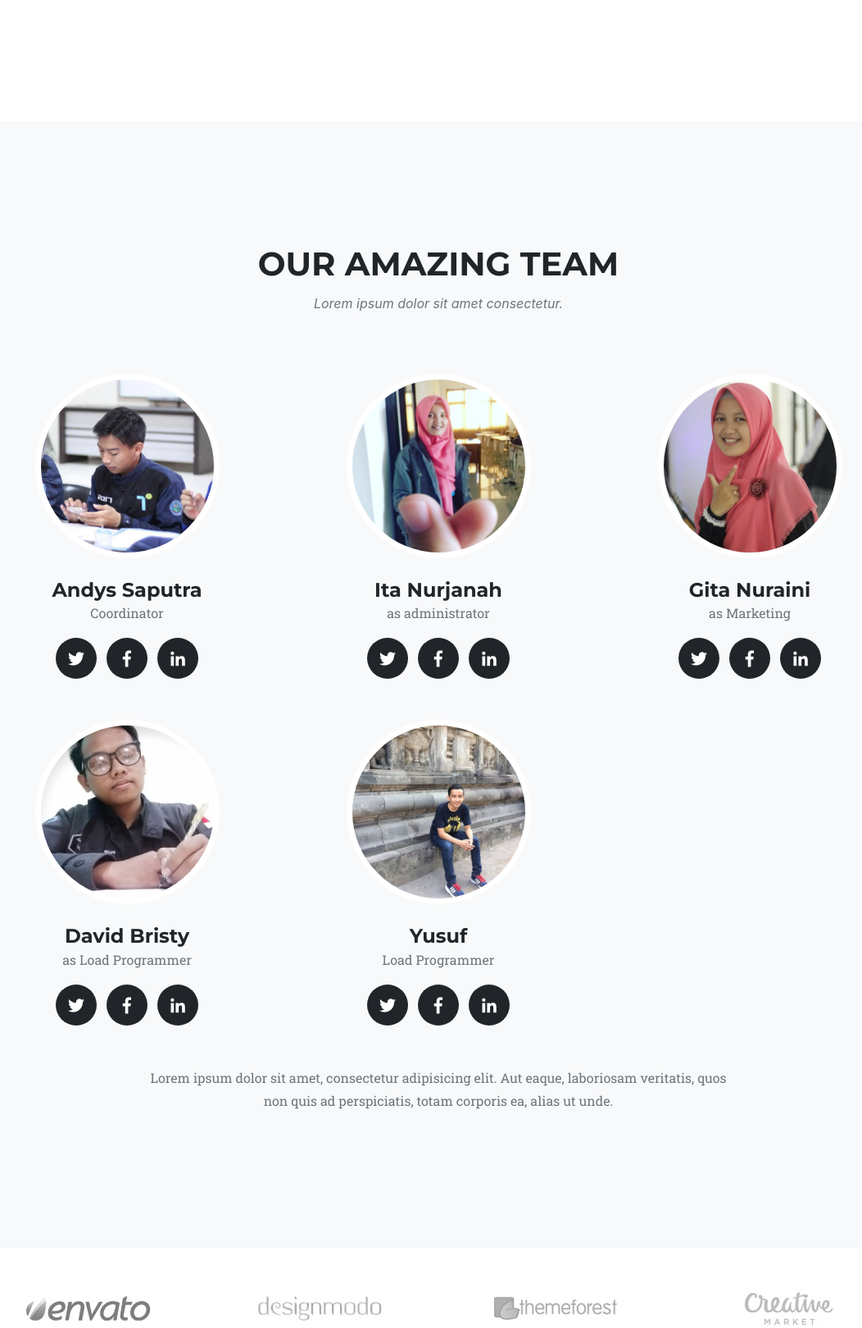
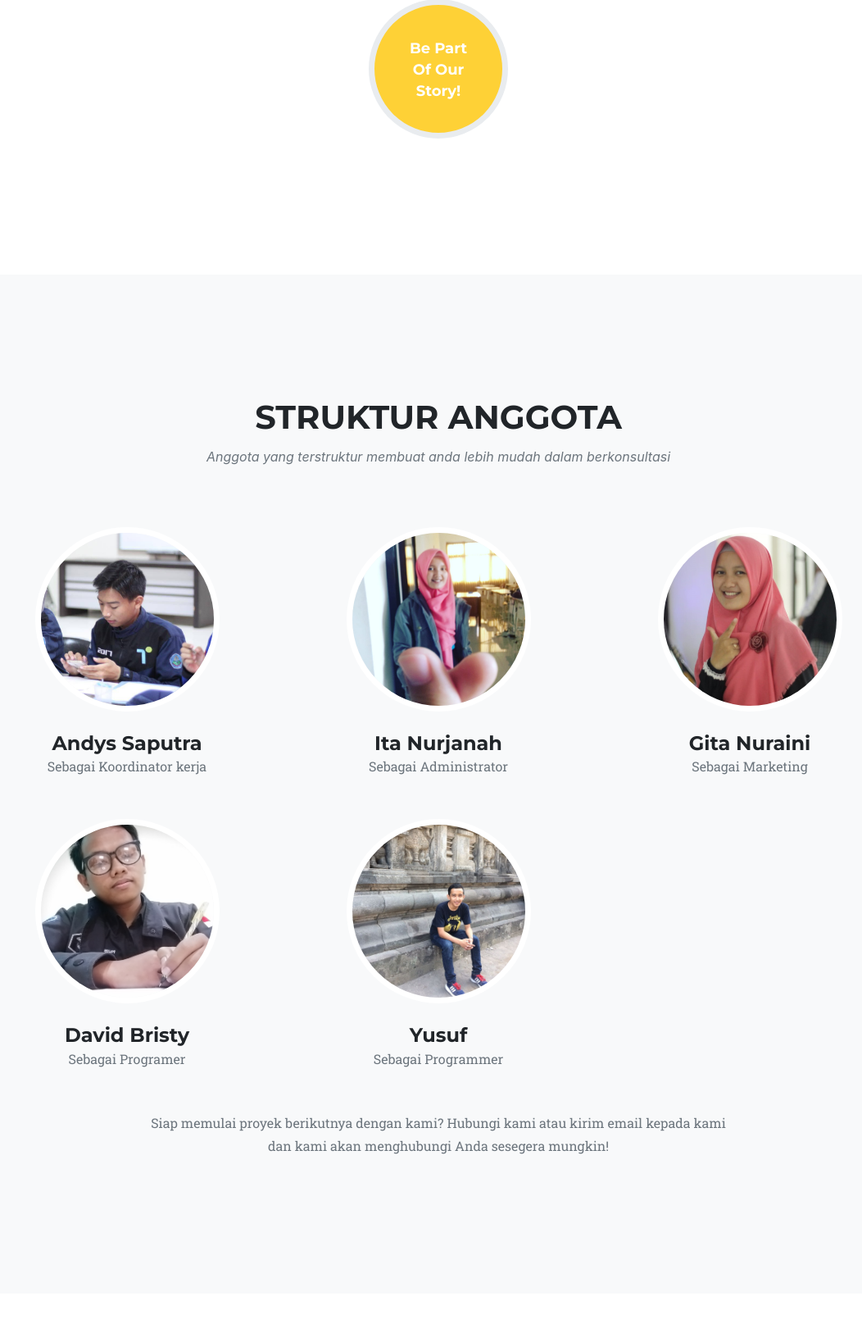
Before and after one commit to nurjanahita39/technoprofil, a CodeIgniter app: page /database/index.php/profil/index in a window 1280 px wide. Shown: the part 4686-6306 px from the top of the page at 82% size, without its empty margins (105-1157 px from the left). Run offline with CodeIgniter, Linux system fonts and the light colour scheme; some libraries are stand-ins or nearby versions; some web fonts are replaced.

Commit message:
editinng content

```diff
--- a/application/views/profil/contact.php
+++ b/application/views/profil/contact.php
@@ -4,7 +4,7 @@
         <div class="row">
           <div class="col-lg-12 text-center">
             <h2 class="section-heading text-uppercase">contact</h2>
-            <h3 class="section-subheading text-muted">Lorem ipsum dolor sit amet consectetur.</h3>
+            <h3 class="section-subheading text-muted">Isi kolom identitas dan pesan dibawah ini ! </h3>
           </div>
         </div>
         <div class="row">
@@ -34,7 +34,7 @@
                 <div class="clearfix"></div>
                 <div class="col-lg-12 text-center">
                   <div id="success"></div>
-                  <button id="sendMessageButton" class="btn btn-primary btn-xl text-uppercase" type="submit">Send Message</button>
+                  <button id="sendMessageButton" class="btn btn-primary btn-xl text-uppercase" type="submit">Kirim</button>
                 </div>
               </div>
             </form>
--- a/application/views/profil/footer.php
+++ b/application/views/profil/footer.php
@@ -5,7 +5,7 @@
       <div class="container">
         <div class="row">
           <div class="col-md-4">
-            <span class="copyright">Copyright &copy; Your Website 2018</span>
+            <span class="copyright">Copyright &copy; <i>YenilikTechno 2018</i> </span>
           </div>
           <div class="col-md-4">
             <ul class="list-inline social-buttons">
--- a/application/views/profil/header.php
+++ b/application/views/profil/header.php
@@ -11,10 +11,10 @@
     <title>Yenilik | Profil </title>
 
     <!-- Bootstrap core CSS -->
-    <link  rel="stylesheet" href="<?php echo base_url() ?>assets/vendor/bootstrap/css/bootstrap.min.css"/>
+    <link  rel="stylesheet" href="<?php echo base_url() ?>assets/vendor/bootstrap/css/bootstrap.min.css" />
 
     <!-- Custom fonts for this template -->
-    <link rel="stylesheet" type="text/css" href="<?php echo base_url() ?>assets/vendor/fontawesome-free/css/all.min.css" />
+    <link rel="stylesheet" type="text/css" href="<?php echo base_url() ?>assets/vendor/fontawesome-free/css/all.css" />
     <link href="https://fonts.googleapis.com/css?family=Montserrat:400,700" rel="stylesheet" type="text/css">
     <link href='https://fonts.googleapis.com/css?family=Kaushan+Script' rel='stylesheet' type='text/css'>
     <link href='https://fonts.googleapis.com/css?family=Droid+Serif:400,700,400italic,700italic' rel='stylesheet' type='text/css'>
@@ -23,6 +23,7 @@
     <!-- Custom styles for this template -->
     <link rel="stylesheet" href="<?php echo base_url() ?>assets/css/agency.min.css" />
 
+
   </head>
 
   <body id="page-top">
@@ -30,7 +31,7 @@
     <!-- Navigation -->
     <nav class="navbar navbar-expand-lg navbar-dark fixed-top" id="mainNav">
       <div class="container">
-        <a class="navbar-brand js-scroll-trigger" href="#page-top">Yenilik Techcno</a>
+        <a class="navbar-brand js-scroll-trigger" href="#page-top">Yenilik Techno</a>
         <button class="navbar-toggler navbar-toggler-right" type="button" data-toggle="collapse" data-target="#navbarResponsive" aria-controls="navbarResponsive" aria-expanded="false" aria-label="Toggle navigation">
           Menu
           <i class="fas fa-bars"></i>
@@ -61,9 +62,9 @@
     <header class="masthead">
       <div class="container">
         <div class="intro-text">
-          <div class="intro-lead-in">Welcome To Our Site!</div>
-          <div class="intro-heading text-uppercase">coba Source tree</div>
-          <a class="btn btn-primary btn-xl text-uppercase js-scroll-trigger" href="#services">Tell Me More</a>
+          <div class="intro-lead-in">Selamat Datang di halaman resmi kami !</div>
+          <div class="intro-heading text-uppercase">Menawarkan dan Memberi Manfaat </div>
+          <a class="btn btn-primary btn-xl text-uppercase js-scroll-trigger" href="#services">Info Lengkap</a>
         </div>
       </div>
     </header>
--- a/application/views/profil/services.php
+++ b/application/views/profil/services.php
@@ -5,25 +5,25 @@
         <div class="row">
           <div class="col-lg-12 text-center">
             <h2 class="section-heading text-uppercase">Services</h2>
-            <h3 class="section-subheading text-muted">Kami berkomitmen</h3>
+            <h3 class="section-subheading text-muted">Kami berkomitmen dalam melayani, menawarkan dan pembuatan aplikasi</h3>
           </div>
         </div>
         <div class="row text-center">
           <div class="col-md-4">
-            <h4 class="service-heading">Aplikasi Android</h4>
+            <h4 class="service-heading">Aplikasi <i>mobile</i> / Android</h4>
             <img class="img-fluid" src="<?php echo base_url() ?>assets/img/Services/android.png"width="170px" height="170px" alt="">
-            <p class="text-muted">12</p>
+            <p class="text-muted">Aplikasi Android berupa software yang hanya dioperasikan secara individu ataupun aplikasi yang dapat terhubung dengan device ataupun <i>mechine</i> untuk monitoring dan <i>controll</i> </p>
           </div>
           <div class="col-md-4">
             <h4 class="service-heading">Web Design</h4>
              <img class="img-fluid" src="<?php echo base_url() ?>assets/img/Services/web.png"width="170px" height="170px" alt="">
-            <p class="text-muted"></p>
+            <p class="text-muted">Aplikasi berupa Website dan Web <i>mobile</i> yang bisa dijalankan secara <i>online/offline</i> yaitu menggunakan teknologi baru yang dimunculkan oleh google</p>
             <link href="">
           </div>
           <div class="col-md-4">
             <h4 class="service-heading">Aplikasi Dekstop</h4>
              <img class="img-fluid" src="<?php echo base_url() ?>assets/img/Services/dekstop.png"width="170px" height="170px" alt="">
-            <p class="text-muted"></p>
+            <p class="text-muted">Pembuatan apikasi berbasis desktop dengan tampilan yang elegan</p>
           </div>
         </div>
       </div>
--- a/application/views/profil/team.php
+++ b/application/views/profil/team.php
@@ -3,8 +3,8 @@
       <div class="container">
         <div class="row">
           <div class="col-lg-12 text-center">
-            <h2 class="section-heading text-uppercase">Our Amazing Team</h2>
-            <h3 class="section-subheading text-muted">Lorem ipsum dolor sit amet consectetur.</h3>
+            <h2 class="section-heading text-uppercase">Struktur Anggota</h2>
+            <h3 class="section-subheading text-muted">Anggota yang terstruktur membuat anda lebih mudah dalam berkonsultasi</h3>
           </div>
         </div>
         <div class="row">
@@ -12,8 +12,15 @@
             <div class="team-member">
               <img class="mx-auto rounded-circle" src="<?php echo base_url() ?>assets/img/team/andys.jpeg" alt="">
               <h4>Andys Saputra</h4>
-              <p class="text-muted">Coordinator</p>
-              <ul class="list-inline social-buttons">
+              <p class="text-muted">Sebagai Koordinator kerja</p>
+            </div>
+          </div>
+          <div class="col-sm-4">
+            <div class="team-member">
+              <img class="mx-auto rounded-circle" src="<?php echo base_url() ?>assets/img/team/ita.jpeg" alt="">
+              <h4>Ita Nurjanah</h4>
+              <p class="text-muted">Sebagai Administrator</p>
+              <!-- <ul class="list-inline social-buttons">
                 <li class="list-inline-item">
                   <a href="#">
                     <i class="fab fa-twitter"></i>
@@ -29,109 +36,35 @@
                     <i class="fab fa-linkedin-in"></i>
                   </a>
                 </li>
-              </ul>
-            </div>
-          </div>
-          <div class="col-sm-4">
-            <div class="team-member">
-              <img class="mx-auto rounded-circle" src="<?php echo base_url() ?>assets/img/team/ita.jpeg" alt="">
-              <h4>Ita Nurjanah</h4>
-              <p class="text-muted">as administrator</p>
-              <ul class="list-inline social-buttons">
-                <li class="list-inline-item">
-                  <a href="#">
-                    <i class="fab fa-twitter"></i>
-                  </a>
-                </li>
-                <li class="list-inline-item">
-                  <a href="#">
-                    <i class="fab fa-facebook-f"></i>
-                  </a>
-                </li>
-                <li class="list-inline-item">
-                  <a href="#">
-                    <i class="fab fa-linkedin-in"></i>
-                  </a>
-                </li>
-              </ul>
+              </ul> -->
             </div>
           </div>
           <div class="col-sm-4">
             <div class="team-member">
               <img class="mx-auto rounded-circle" src="<?php echo base_url() ?>assets/img/team/gita.jpeg" alt="">
               <h4>Gita Nuraini</h4>
-              <p class="text-muted">as Marketing</p>
-              <ul class="list-inline social-buttons">
-                <li class="list-inline-item">
-                  <a href="#">
-                    <i class="fab fa-twitter"></i>
-                  </a>
-                </li>
-                <li class="list-inline-item">
-                  <a href="#">
-                    <i class="fab fa-facebook-f"></i>
-                  </a>
-                </li>
-                <li class="list-inline-item">
-                  <a href="#">
-                    <i class="fab fa-linkedin-in"></i>
-                  </a>
-                </li>
-              </ul>
+              <p class="text-muted">Sebagai Marketing</p>
             </div>
           </div>
             <div class="col-sm-4">
             <div class="team-member">
               <img class="mx-auto rounded-circle" src="<?php echo base_url() ?>assets/img/team/david.jpeg" alt="">
               <h4>David Bristy</h4>
-              <p class="text-muted">as Load Programmer</p>
-              <ul class="list-inline social-buttons">
-                <li class="list-inline-item">
-                  <a href="#">
-                    <i class="fab fa-twitter"></i>
-                  </a>
-                </li>
-                <li class="list-inline-item">
-                  <a href="#">
-                    <i class="fab fa-facebook-f"></i>
-                  </a>
-                </li>
-                <li class="list-inline-item">
-                  <a href="#">
-                    <i class="fab fa-linkedin-in"></i>
-                  </a>
-                </li>
-              </ul>
+              <p class="text-muted">Sebagai Programer</p>
             </div>
           </div>
             <div class="col-sm-4">
             <div class="team-member">
               <img class="mx-auto rounded-circle" src="<?php echo base_url() ?>assets/img/team/yusuf.jpeg" alt="">
               <h4>Yusuf</h4>
-              <p class="text-muted">Load Programmer</p>
-              <ul class="list-inline social-buttons">
-                <li class="list-inline-item">
-                  <a href="#">
-                    <i class="fab fa-twitter"></i>
-                  </a>
-                </li>
-                <li class="list-inline-item">
-                  <a href="#">
-                    <i class="fab fa-facebook-f"></i>
-                  </a>
-                </li>
-                <li class="list-inline-item">
-                  <a href="#">
-                    <i class="fab fa-linkedin-in"></i>
-                  </a>
-                </li>
-              </ul>
+              <p class="text-muted">Sebagai Programmer</p>
             </div>
           </div>
         </div>
         <div class="row">
           <div class="col-lg-8 mx-auto text-center">
-            <p class="large text-muted">Lorem ipsum dolor sit amet, consectetur adipisicing elit. Aut eaque, laboriosam veritatis, quos non quis ad perspiciatis, totam corporis ea, alias ut unde.</p>
+            <p class="large text-muted">
+Siap memulai proyek berikutnya dengan kami? Hubungi kami atau kirim email kepada kami dan kami akan menghubungi Anda sesegera mungkin!</p>
           </div>
         </div>
       </div>
```
Also changed, not shown: assets/css/fontawesome.css (renamed from assets/vendor/fontawesome-free/css/fontawesome.css), assets/css/fontawesome.min.css (renamed from assets/vendor/fontawesome-free/css/fontawesome.min.css).
